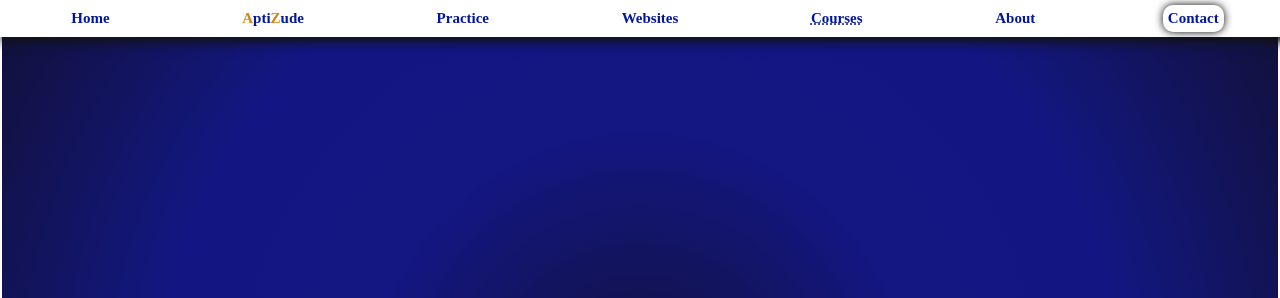
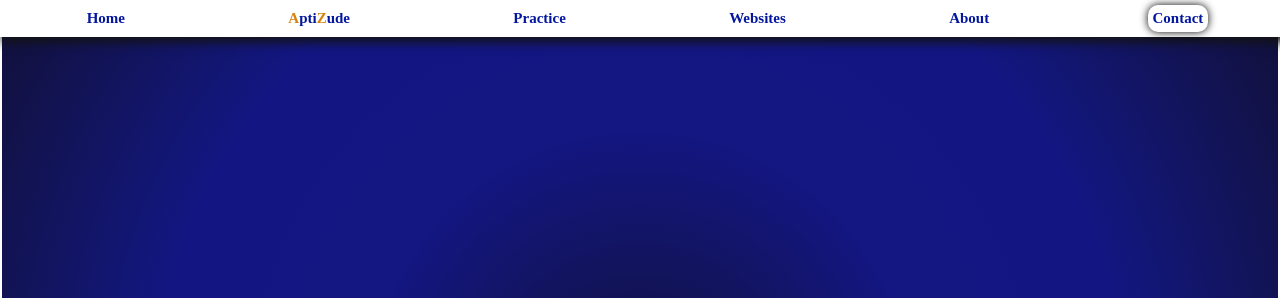
Before and after one commit to Gangadhar-15/AptiZude, a plain HTML site: page contact.html in a window 1280 px wide. Shown: the top 298 px of the page. Drawn offline with Linux system fonts and the light colour scheme.

Commit message:
Update contact.html

```diff
--- a/contact.html
+++ b/contact.html
@@ -15,7 +15,6 @@
         <a href="index.html"><span>A</span>pti<span>Z</span>ude</a>
         <a href="practice.html">Practice</a>
         <a href="web.html">Websites</a>
-        <a><abbr title="&#x1f6ab;Not_updated">Courses</abbr></a>
         <a href="about.html">About</a>
         <a  id="hom" href="contact.html">Contact</a>
     </header>
```
